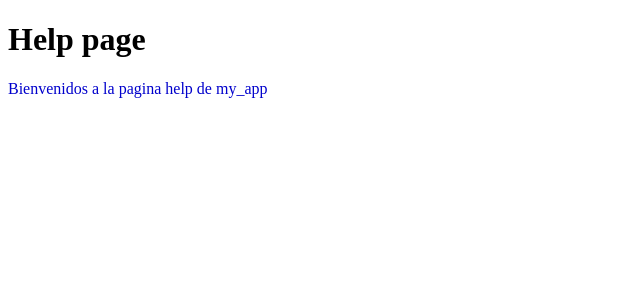
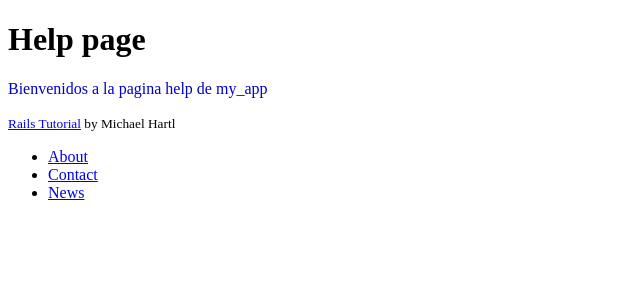
Before and after one commit to DavidHerBet/DSI-Django-filling_in_layout, a Django app: template my_app/templates/help.html in a window 1280 px wide. Shown: the part 96-396 px from the top of the page, without its empty margins (0-640 px from the left). Run offline with Django 3.2, Linux system fonts and the light colour scheme; the template is opened without the code that fills it, so the values that code supplies are empty; parts of the project's set-up code (start-up, migrations or seed data) failed here and were passed over; some libraries are stand-ins or nearby versions.

Commit message:
Añadir footer al sitio

```diff
--- a/filling_in_layout/templates/base.html
+++ b/filling_in_layout/templates/base.html
@@ -36,6 +36,21 @@
 
   <div class="container">
     {% block content %}{% endblock %}
+
+    <footer class="footer">
+      <small>
+        <a href="http://railstutorial.org/">Rails Tutorial</a>
+        by Michael Hartl
+      </small>
+      <nav>
+        <ul>
+          <li><a href="{% url 'my_app.views.about' %}">About</a></li>
+          <li><a href="#">Contact</a></li>
+          <li><a href="http://news.railstutorial.org/">News</a></li>
+        </ul>
+      </nav>
+    </footer>
+
   </div>
 
 </body>
```
